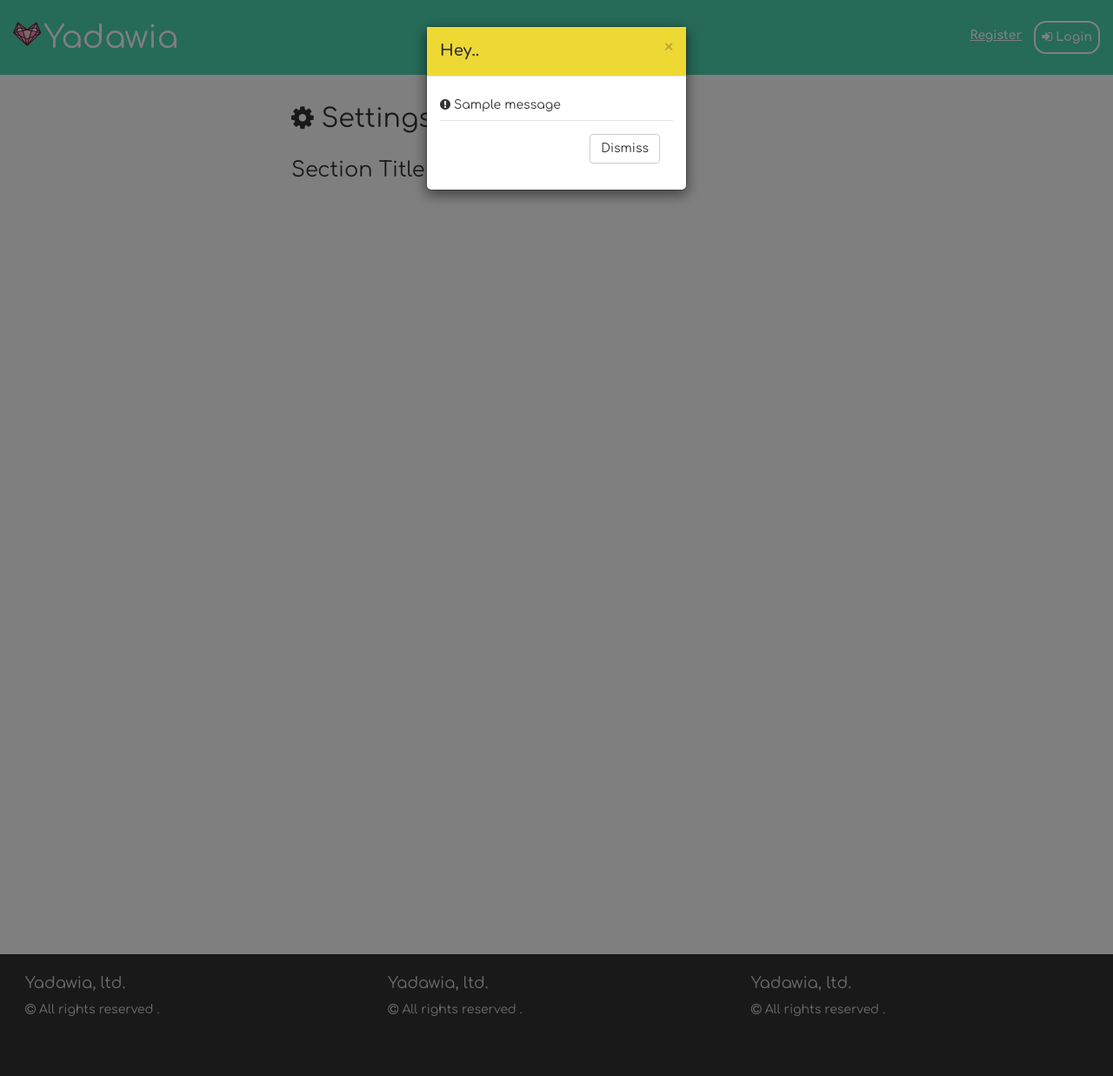
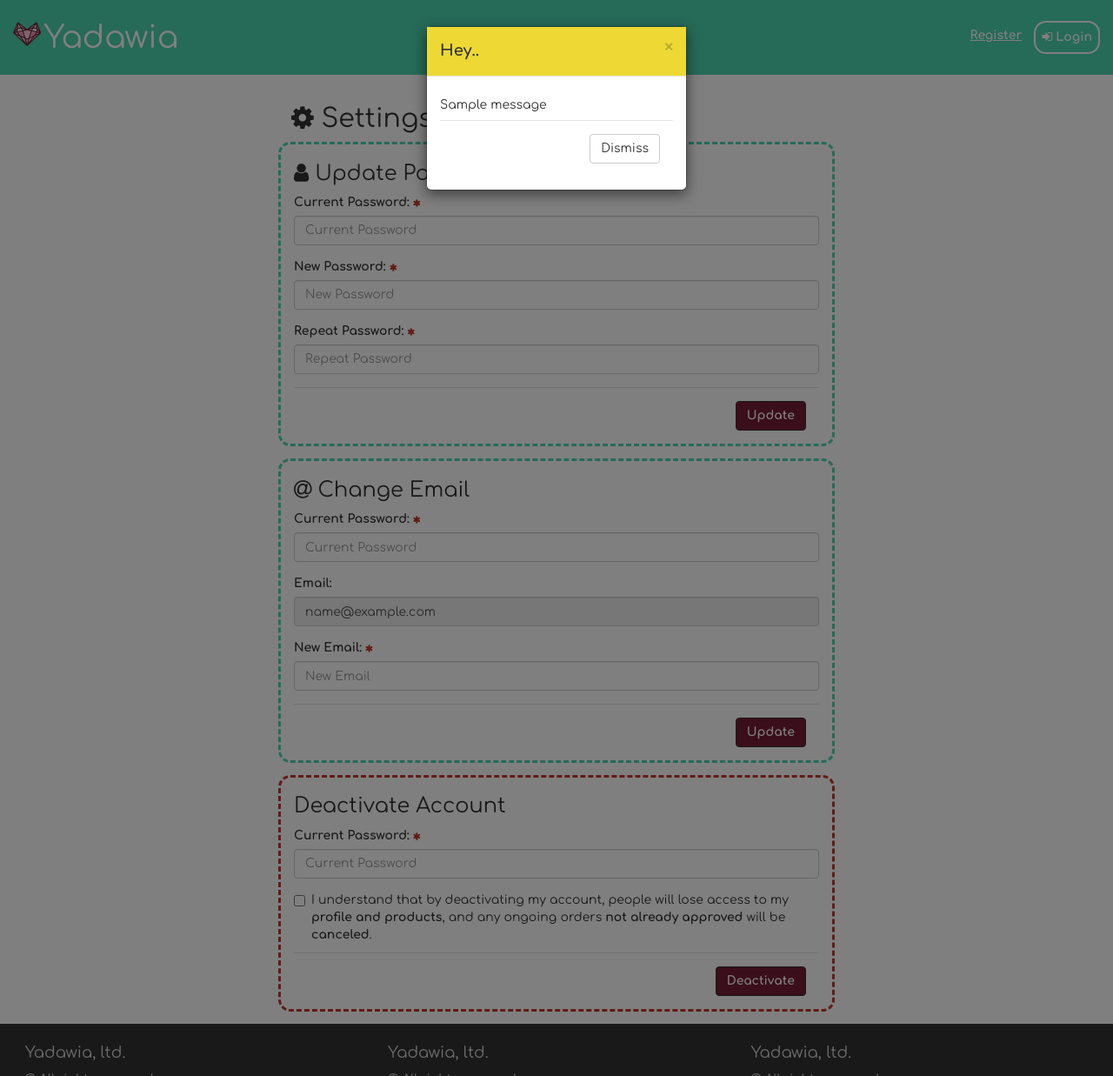
Before and after one commit to blaringsilence/yadawia, a Flask app: template yadawia/templates/settings.html in a window 1280 px wide. Shown: the whole page at 87% size. Run offline with Flask 2, Linux system fonts and the light colour scheme; tables that the repository leaves empty hold one stand-in row (values such as "Sample post"); the template is opened without the code that fills it: values that come from a table or form of the project are taken from there, most other values are stand-ins (such as "Sample title", 1, 10 or a date in 2020); one stand-in notice (Sample message) is shown; some libraries are stand-ins or nearby versions.

Commit message:
Functional settings: update email, password, and deactivate account.

```diff
--- a/yadawia/classes.py
+++ b/yadawia/classes.py
@@ -6,7 +6,7 @@ Contains all the classes (database, exceptions, etc) created for this app.
 """
 from yadawia import app, db
 from sqlalchemy.orm import validates
-from werkzeug.security import generate_password_hash
+from werkzeug.security import generate_password_hash, check_password_hash
 from sqlalchemy.sql import func
 import re
 
@@ -56,6 +56,9 @@ class User(db.Model):
         self.password = password
         self.name = name
         self.location = location
+
+    def isPassword(self, pw):
+        return check_password_hash(self.password, pw)
 
     @property
     def password(self):
--- a/yadawia/static/css/layout.css
+++ b/yadawia/static/css/layout.css
@@ -8,6 +8,21 @@
 */
 #flash-message .modal-body h4{
 	font-weight: bold;
+}
+
+.settings-section {
+	border-style: dashed;
+	border-radius: 1em;
+	margin-bottom: 1em !important;
+	border-color: #eee; /* GREY */
+}
+
+.settings-section.update {
+	border-color: rgb(76,212,176); /* BLUE */
+}
+
+.settings-section.critical {
+	border-color: rgb(192,57,43); /* RED */
 }
 
 textarea {
@@ -152,7 +167,11 @@ a {
 	margin-bottom: 1.7em;
 }
 
-.menu .cart-icon {
+.flash-category {
+	text-transform: capitalize;
+}
+
+.menu-space .cart-icon {
 	border-color: rgb(237,216,52) !important;
 	border-style: dashed !important;
 }
--- a/yadawia/static/js/form_register.js
+++ b/yadawia/static/js/form_register.js
@@ -9,9 +9,10 @@ $(function(){
 	});
 
 	$('#password2', '#register-form').blur(function(){
-		password1 = $(this).val();
-		password2 = $('#password', '#register-form').val();
-		offline_check(this, password1 === password2, 'Passwords do not match.');
+		password2 = $(this);
+		password1 = $('#password', '#register-form');
+		if(password1[0].checkValidity())
+			offline_check(this, password1.val() === password2.val(), 'Passwords do not match.');
 	});
 
 
--- /dev/null
+++ b/yadawia/static/js/form_settings.js
@@ -0,0 +1,24 @@
+$('#new-password', '#password-change-form').blur(function(){
+	offline_check(this, $(this)[0].checkValidity(), 'Password cannot be less than 6 characters.');
+});
+
+$('#repeat-password', '#password-change-form').blur(function(){
+	var password1 = $('#new-password', '#password-change-form');
+	var password2 = $(this);
+	if (password1[0].checkValidity())
+		offline_check(this, password1.val() === password2.val(), 'Passwords do not match.');
+});
+
+$('#password-change-form, #email-change-form').submit(function(e){
+	e.preventDefault();
+	var form = this;
+	var is_email_form = $(form).attr('id') == 'email-change-form';
+	var preserve;
+	if(is_email_form) {
+		preserve = $('#new-email',form).val();
+	}
+	validate_and_send(form, 'update_account', '#repeat-password');
+	if (is_email_form && $(form).data('success')) {
+		$('#email', form).val(preserve);
+	}
+});
--- a/yadawia/static/js/functions.js
+++ b/yadawia/static/js/functions.js
@@ -44,9 +44,13 @@ var validate_and_send = function(form, endpoint, extra_valid_check, refresh_to)
 			type: 'POST',
 			data: $(form).serialize(),
 			success: function(data) {
-				console.log(data);
 				if(data.error){
 					generateMessage('warning', main_error_place, data.error);
+				} else if (data.message){
+					generateMessage('success', main_error_place, data.message);
+					$(form)[0].reset();
+					$('.form-control-feedback', form).html('');
+					$('.error-msg', form).html('');
 				} else if(refresh_to) {
 					window.location.href = refresh_to;
 				} else {
--- a/yadawia/templates/flash.html
+++ b/yadawia/templates/flash.html
@@ -1,10 +1,10 @@
 {% with messages = get_flashed_messages() %}
 	{% if messages %}
-		{% call modal('flash-message', 'Hey..', defaultFooter=True, cancel='Dismiss', small=True) %}
-			{% for message in messages %}
-				<h5><i class="fa fa-exclamation-circle"></i> {{ message }}</h5>
-			{% endfor %}
-		{% endcall %}
+			{% call modal('flash-message', 'Hey..', defaultFooter=True, cancel='Dismiss', small=True) %}
+				{% for message in messages %}
+					<h5>{{ message }}</h5>
+				{% endfor %}
+			{% endcall %}
 		<script>$(function(){ $('#flash-message').modal('show'); });</script>
 	{% endif %}
 {% endwith %}
--- a/yadawia/templates/layout.html
+++ b/yadawia/templates/layout.html
@@ -36,7 +36,9 @@
 			</div>
 		</div>
 		<div class="container-fluid middle-container">
-		{% include 'flash.html' %}
+		{% block flash %}
+			{% include 'flash.html' %}
+		{% endblock %}
 		{% block middle %}
 		{% endblock %}
 		</div>
--- a/yadawia/templates/macros.html
+++ b/yadawia/templates/macros.html
@@ -1,10 +1,16 @@
-{% macro modal(id, title, defaultFooter=False, cancel='Cancel', small=False) %}
+{% macro modal(id, title, defaultFooter=False, cancel='Cancel', small=False, isFlash=False) %}
 <div class="modal fade" id="{{ id }}" tabindex="-1" role="dialog" aria-labelledby="{{ id }}Label">
   <div class="modal-dialog {% if small %} modal-sm {% endif %}" role="document">
     <div class="modal-content">
       <div class="modal-header">
         <button type="button" class="close" data-dismiss="modal" aria-label="Close"><span aria-hidden="true">&times;</span></button>
-        <h4 class="modal-title" id="{{ id }}Label">{{ title }}</h4>
+        <h4 class="modal-title" id="{{ id }}Label">
+        {% if isFlash %}
+          <span class="flash-category">{{ category }}</span>
+        {% else %}
+          {{ title }}
+        {% endif %}
+        </h4>
       </div>
       <div class="modal-body">
         {{ caller() }}
@@ -36,3 +42,23 @@
     {% endif %}
 </div>
 {% endmacro %}
+
+{% macro settings_section(section_title, id, endpoint='', ajax=False, submit='Update', icon=None, requirePassword=False, additionalClass='') %}
+<div class="row">
+  <div class="col-xs-12 col-md-6 col-centered settings-section {{ additionalClass }}">
+    <h3>{% if icon %}<i class="fa fa-{{ icon }}"></i> {% endif %}{{ section_title }}</h3>
+      <form  id="{{ id }}-form" {% if not ajax %} action="{{ url_for(endpoint) }}" method='post' {% endif %}>
+      <div class="main-error-msg"></div>
+        {% if requirePassword %}
+          {% call form_group('Current Password', 'old-password', required=True) %}
+          <input id="old-password" class="form-control" type="password" placeholder="Current Password" name="password" required>
+          {% endcall %}
+        {% endif %}
+        {{ caller() }}
+      <div class="modal-footer">
+        <input type="submit" class="btn btn-primary" value="{{ submit }}">
+      </div>
+    </form>
+  </div>
+</div>
+{% endmacro %}
--- a/yadawia/templates/settings.html
+++ b/yadawia/templates/settings.html
@@ -1,18 +1,43 @@
 {% extends 'layout.html' %}
+{% from 'macros.html' import settings_section, form_group with context %}
 
 {% block extend_title %}
 | Settings
 {% endblock %}
 
 {% block middle %}
-<div class="row">
-	<div class="col-xs-12 col-md-6 col-centered">
-		<h2><i class="fa fa-gear"></i> Settings</h2>
+	<div class="row">
+		<div class="col-xs-12 col-md-6 col-centered">
+			<h2><i class="fa fa-gear"></i> Settings</h2>
+		</div>
 	</div>
-</div>
-<div class="row">
-	<div class="col-xs-12 col-md-6 col-centered section">
-		<h3>Section Title</h3>
+	{% call settings_section('Update Password', 'password-change', ajax=True, icon='user', additionalClass='update', requirePassword=True) %}
+		{% call form_group('New Password', 'new-password', required=True, hasFeedback=True) %}
+		<input id="new-password" class="form-control" type="password" title="Minimum 6 characters." pattern=".{6,}" placeholder="New Password" name="new_password" data-valid="false" required>
+		{% endcall %}
+		{% call form_group('Repeat Password', 'repeat-password', required=True, hasFeedback=True) %}
+		<input id="repeat-password" class="form-control" type="password" placeholder="Repeat Password" name="repeat_password" data-valid="false" required>
+		{% endcall %}
+		<input type="hidden" name="type" value="password">
+	{% endcall %}
+
+	{% call settings_section('Change Email', 'email-change', ajax=True, icon='at', additionalClass='update', requirePassword=True) %}
+		{% call form_group('Email', 'email') %}
+		<input id="email" class="form-control" type="email" value="{{ user.email }}" name="email" disabled="disabled" required>
+		{% endcall %}
+		{% call form_group('New Email', 'new-email', required=True, hasFeedback=True) %}
+		<input id="new-email" class="form-control feedback-elem" type="email" placeholder="New Email" name="new_email" data-type="email" data-valid="false" data-endpoint="validate_field" required>
+		{% endcall %}
+		<input type="hidden" name="type" value="email">
+	{% endcall %}
+
+	{% call settings_section('Deactivate Account', 'account-deactivate', ajax=False, endpoint='deactivate_account', additionalClass='critical', requirePassword=True, submit='Deactivate') %}
+	<div class="checkbox">
+	  <label><input type="checkbox" value="" required>I understand that by deactivating my account, people will lose access to my <strong>profile and products</strong>, and any ongoing orders <strong>not already approved</strong> will be <strong>canceled</strong>.</label>
 	</div>
-</div>
+	{% endcall %}
 {% endblock %}
+
+{% block scripts %}
+<script src="{{ url_for('static', filename='js/form_settings.js') }}"></script>
+{% endblock %}
--- a/yadawia/views.py
+++ b/yadawia/views.py
@@ -7,7 +7,7 @@ Contains all the view logic/endpoints for this app.
 from yadawia import app, db, photos
 from yadawia.classes import DBException, LoginException, User
 from yadawia.helpers import login_user, is_safe, redirect_back, \
-                            authenticate, anonymous_only, public, curr_user, get_upload_url
+                            authenticate, anonymous_only, public, curr_user, get_upload_url, logout_user
 from sqlalchemy import exc
 from flask import request, render_template, session, redirect, url_for, abort, flash, jsonify, send_from_directory
 from flask_uploads import UploadSet, configure_uploads, IMAGES, UploadNotAllowed
@@ -38,9 +38,7 @@ def login():
 @authenticate
 def logout():
     """Log user out."""
-    session.pop('logged_in', None)
-    session.pop('username', None)
-    session.pop('userId', None)
+    logout_user()
     return redirect_back('home')
 
 @app.route('/register', methods=['GET', 'POST'])
@@ -92,7 +90,7 @@ def profile(username=None):
             username = session['username']
         else:
             abort(404)
-    user = User.query.filter_by(username=username.lower()).first()
+    user = User.query.filter_by(username=username.lower(), disabled=False).first()
     if user is None:
         abort(404)
     is_current_users_profile = curr_user(username.lower())
@@ -138,10 +136,43 @@ def edit_profile():
         db.session.rollback()
     return jsonify(success=True) if error is None else jsonify(error=error)
 
-
-
 @app.route('/settings')
 @authenticate
 def settings():
     user = User.query.filter_by(username=session['username']).first()
     return render_template('settings.html', user=user)
+
+@app.route('/settings/account', methods=['POST'])
+@authenticate
+def update_account():
+    field_type = request.form['type']
+    if field_type in ['password', 'email']:
+        error = None
+        old_password = request.form['password']
+        new_value = request.form['new_' + field_type]
+        user = User.query.filter_by(username=session['username']).first()
+        if user.isPassword(old_password):
+            try:
+                setattr(user, field_type, new_value)
+                db.session.commit()
+            except DBException as dbe:
+                error = dbe.args[0]['message']
+        else:
+            error = 'Current password is incorrect.'
+        return jsonify(success=True, message='Successfully changed ' + field_type + '.')\
+                 if error is None else jsonify(error=error)
+    abort(400)
+
+@app.route('/settings/deactivate', methods=['POST'])
+@authenticate
+def deactivate_account():
+    password = request.form['password']
+    user = User.query.filter_by(username=session['username']).first()
+    if user.isPassword(password):
+        user.disabled = True
+        db.session.commit()
+        flash('Your account has been deactivated. Login again to reactivate it!')
+        logout_user()
+        return redirect(url_for('home'))
+    flash('The password you entered was incorrect.')
+    return redirect(url_for('settings'))
```
Also changed, not shown: yadawia/helpers.py (+12 -4 lines).
